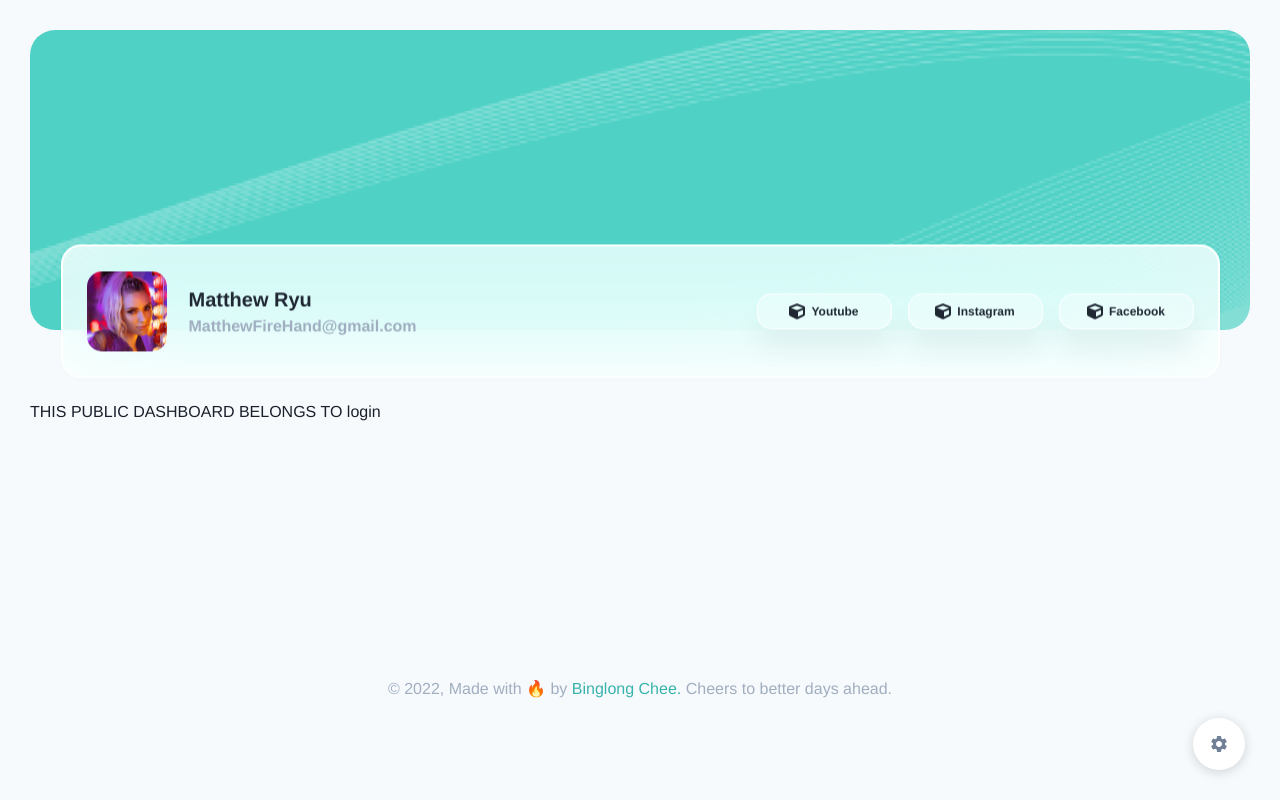
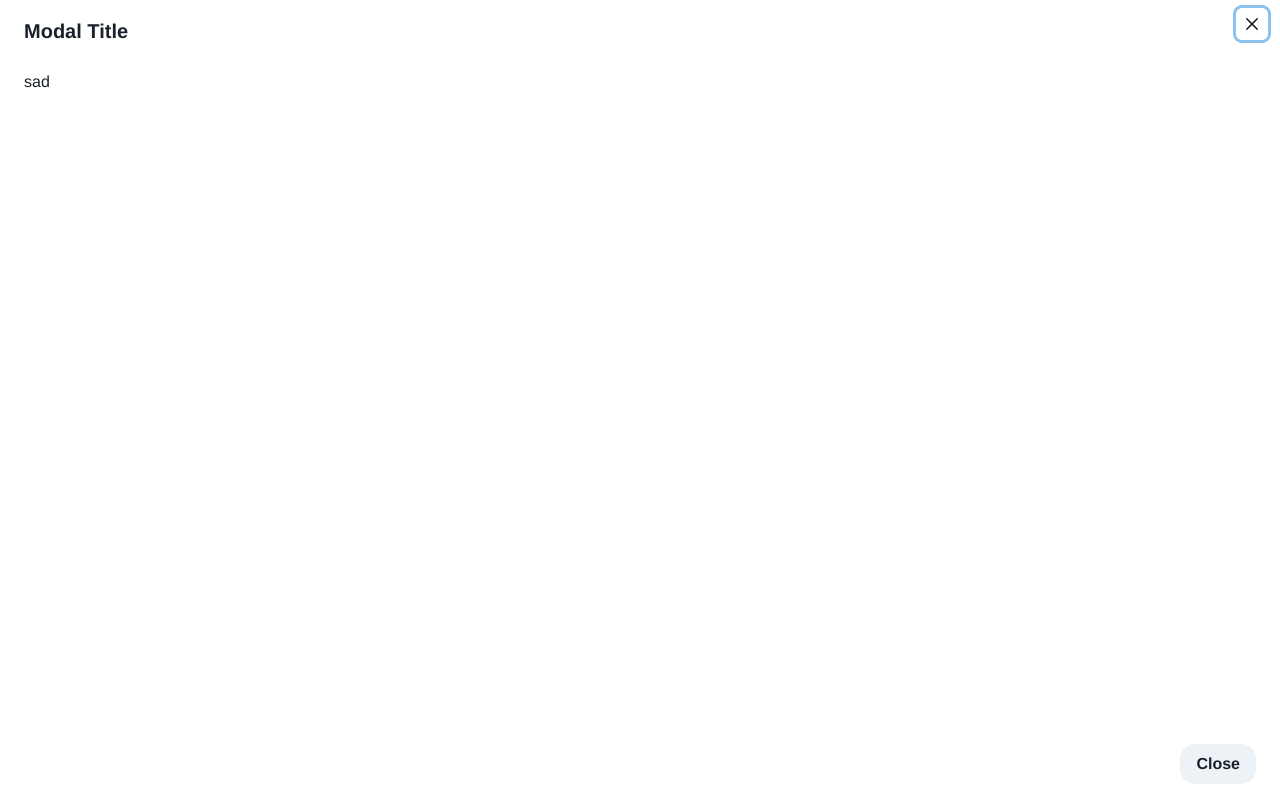
Before and after one commit to binglong2206/verifyy-cra, a React (Create React App) app: page /login in a window 1280 px wide. Built offline with nearby package versions, Linux system fonts and the light colour scheme; no server answers.

Commit message:
created fullscreen loader for laoding dashboard

```diff
--- /dev/null
+++ b/src/components/FullScreenSpinner.jsx
@@ -0,0 +1,34 @@
+
+import React, {useState, useEffect} from "react"
+import { Button, useDisclosure, Modal, ModalOverlay, ModalContent, Spinner, ModalHeader, ModalFooter, ModalBody, ModalCloseButton } from "@chakra-ui/react"
+
+export default function FullScreenSpinner(userStatus) {
+    const { isOpen, onOpen, onClose } = useDisclosure()
+    const [size, setSize] = useState('md')
+
+
+    useEffect(()=> {
+        onOpen();
+
+
+
+    },[userStatus, onOpen, onClose])
+
+    return (
+      <>
+        <Modal onClose={onClose} size={'full'} isOpen={isOpen}>
+          <ModalOverlay />
+          <ModalContent>
+            <ModalHeader>Modal Title</ModalHeader>
+            <ModalCloseButton />
+            <ModalBody>
+              sad
+            </ModalBody>
+            <ModalFooter>
+              <Button onClick={onClose}>Close</Button>
+            </ModalFooter>
+          </ModalContent>
+        </Modal>
+      </>
+    )
+  }
--- a/src/views/Dashboard.jsx
+++ b/src/views/Dashboard.jsx
@@ -14,11 +14,13 @@ import avatar from "../assets/img/avatar.png";
 import DashboardHeader from "../components/DashboardHeader";
 import axios from 'axios'
 import { CheckUser } from "../hooks/checkUser";
+import FullScreenSpinner from "../components/FullScreenSpinner";
 
 
 
 export default function Dashboard() {
-  const [userStatus, setUserStatus] = useState(false);
+  const [userStatus, setUserStatus] = useState(true);
+  const [isLoading, setLoading] = useState(true);
   const {username} = useParams()
   const { isOpen, onOpen, onClose } = useDisclosure();
   const textColor = useColorModeValue("gray.700", "white");
@@ -31,31 +33,27 @@ export default function Dashboard() {
   const navigate = useNavigate();
 
 
-  if(!userStatus) {
-    navigate('/404')
-  }
-
-
-
 
   useEffect(()=> {
     const checkUser = async() => {
      await axios.get(`http://localhost:8000/checkUser/${username}`)
-      .then(r=> setUserStatus(true))
+      .then(r=> {
+        if (!r.data.result) setUserStatus(false);
+        setLoading(false)
+      })
       .catch(e=>{})
     };
+
     checkUser();
 
-    if (userStatus) {
-      console.log('start fetching....')
-    }
-
+    //Start fetching data
   });
 
 
   return (
     <>
-    {/* <Sidebar /> */}
+    {!userStatus && <Navigate to={`/404`} push={true} /> }
+     <FullScreenSpinner userStatus={true} />
       <MainPanel
         w={{
           base: "100%",
--- a/src/views/Edit.jsx
+++ b/src/views/Edit.jsx
@@ -23,7 +23,7 @@ export default function Dashboard() {
     "hsla(0,0%,100%,.8)",
     "linear-gradient(112.83deg, rgba(255, 255, 255, 0.21) 0%, rgba(255, 255, 255, 0) 110.84%)"
   );
-  document.documentElement.dir = "ltr";
+  // document.documentElement.dir = "ltr";
 
   const url = 'https://firebasestorage.googleapis.com/v0/b/verifyy-e4ece.appspot.com/o/logan%2Fbackground?alt=media&token=1a756ad7-e915-4870-b2ff-dd55ff1fdcae'
 
@@ -39,6 +39,8 @@ export default function Dashboard() {
         <Portal>
             <Navbar />
         </Portal>
+        <img src={url} alt='test iamge'/>
+
         <PanelContent>
           <PanelContainer>
             <Flex direction='column'>
```
